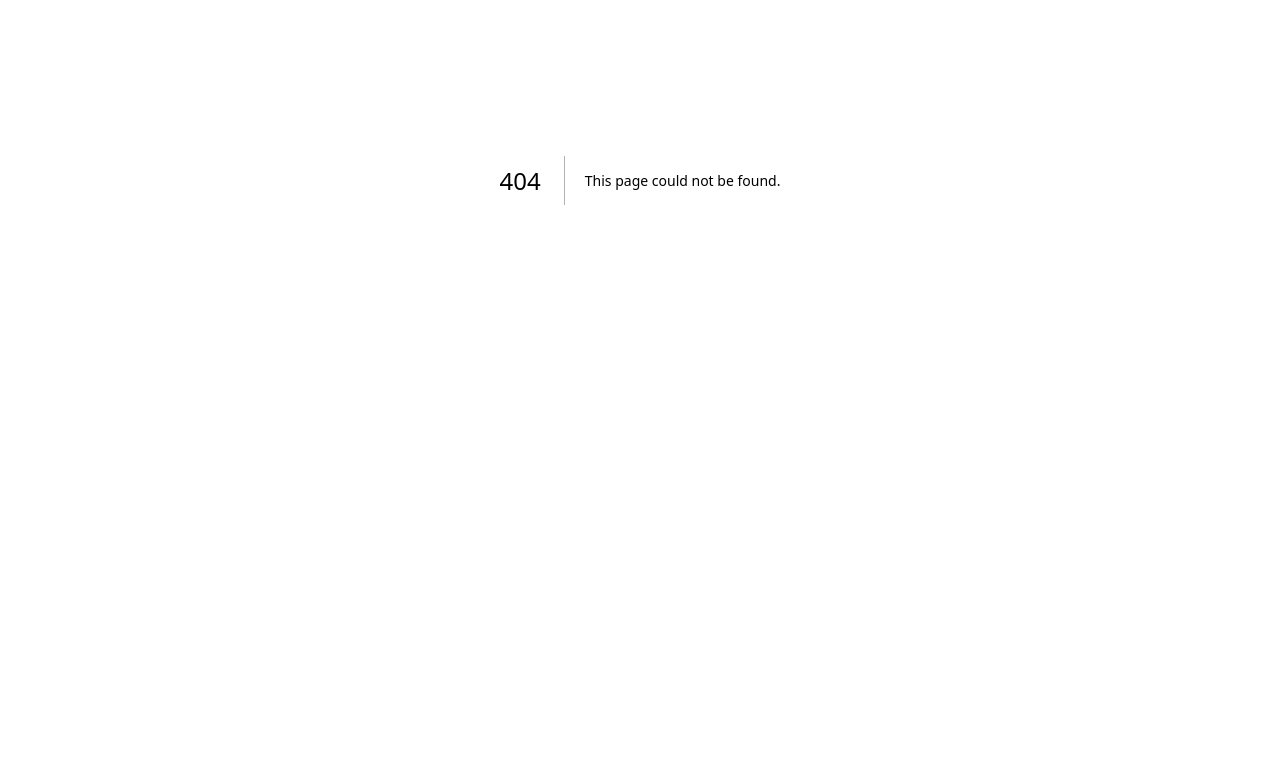
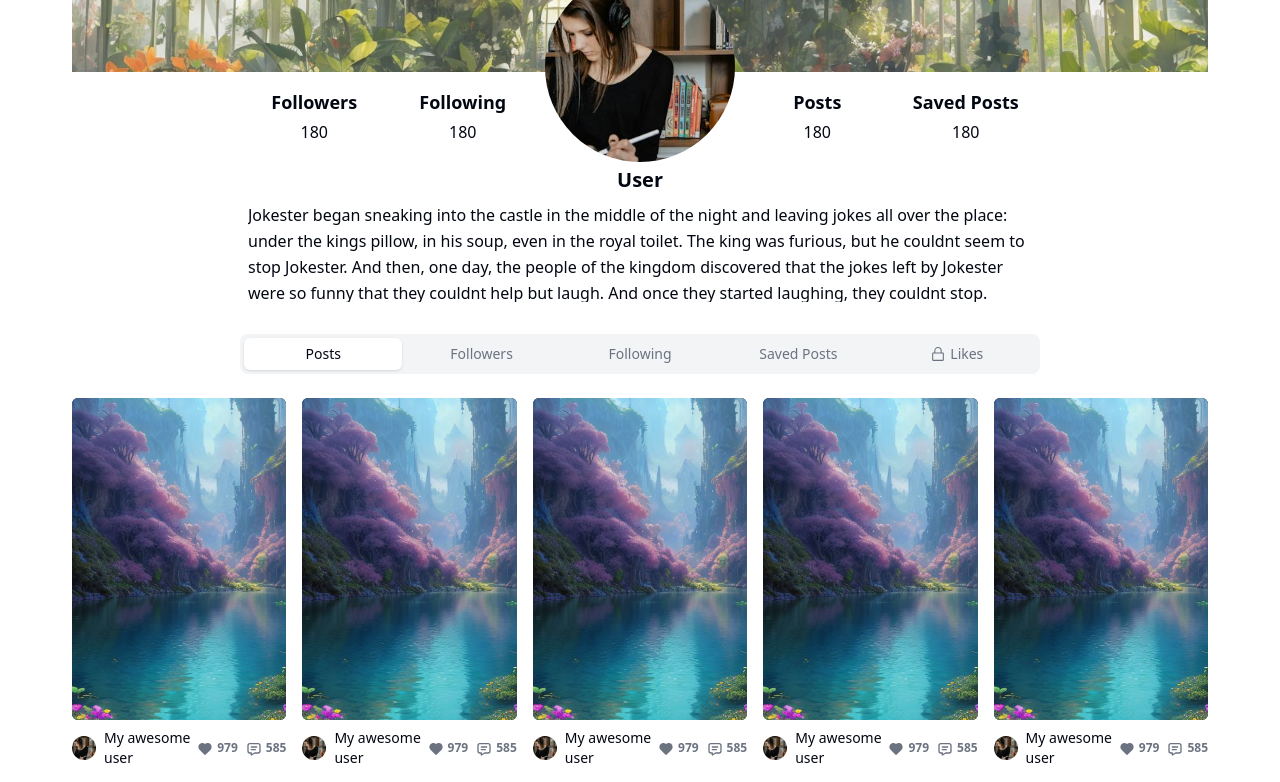
Before and after one commit to commune-ai/open-rental, a Next.js app in the folder frontend/: page /profile/1 in a window 1280 px wide. Before the commit this address had no page. Shown: the part 220-1002 px from the top of the page. Before the commit the page ends 800 px from the top, so only its background shows below. Built offline with nearby package versions, Linux system fonts and the light colour scheme.

Commit message:
Initial profile page mockup

```diff
--- a/frontend/src/components/explore/ExploreCard.tsx
+++ b/frontend/src/components/explore/ExploreCard.tsx
@@ -15,7 +15,7 @@ export default function ExploreCard() {
 				<Image src={'/test-post.png'} fill={true} alt="Test" className={`object-cover transition-all ${hover && 'scale-105'}`} />
 				<div className="absolute transition-all opacity-0 hover:opacity-100 inset-0 p-4 flex items-end bg-gradient-to-t from-[rgba(0,0,0,0.8)] from-5% via-transparent via-30%"
 					onMouseEnter={() => { setHover(true) }} onMouseLeave={() => { setHover(false) }}>
-					<h3 className="font-medium leading-none text-white">My awesome title</h3>
+					<h3 className="font-medium text-white">My awesome title</h3>
 					<Button className="absolute top-[6px] left-[6px] w-6 h-6" size={'icon'} variant={'outline'}> <IconDots size={16} /> </Button>
 				</div>
 			</div>
@@ -23,10 +23,10 @@ export default function ExploreCard() {
 			<div className="w-full flex items-center mt-2 justify-between">
 				<div className="flex items-center">
 					<Avatar className="size-6">
-						<AvatarImage src="/test.jpg" alt="@shadcn" />
+						<AvatarImage className="object-cover" src="/test.jpg" alt="@shadcn" />
 						<AvatarFallback>CN</AvatarFallback>
 					</Avatar>
-					<h4 className="ml-2 font-medium leading-none text-sm">My awesome user</h4>
+					<h4 className="ml-2 font-medium text-sm">My awesome user</h4>
 				</div>
 				<div className="flex items-center gap-2">
 					<div className="flex items-center">
--- a/frontend/src/components/explore/PostModal.tsx
+++ b/frontend/src/components/explore/PostModal.tsx
@@ -27,12 +27,12 @@ export default function PostModal() {
 
 								<div className="flex items-center">
 									<Avatar className="size-11">
-										<AvatarImage src="/test.jpg" alt="@shadcn" />
+										<AvatarImage  className="object-cover" src="/test.jpg" alt="@shadcn" />
 										<AvatarFallback>CN</AvatarFallback>
 									</Avatar>
 									<div className="flex flex-col ml-2 gap-1">
-										<h3 className="font-medium leading-none">User</h3>
-										<h3 className="font-normal text-sm leading-none text-muted-foreground">Feb 02, 2024</h3>
+										<h3 className="font-medium ">User</h3>
+										<h3 className="font-normal text-sm  text-muted-foreground">Feb 02, 2024</h3>
 									</div>
 								</div>
 
@@ -45,7 +45,7 @@ export default function PostModal() {
 							<div className="grow min-h-0 flex flex-col">
 
 								<div className="pt-4 flex flex-col gap-3">
-									<h3 className="pl-2 font-medium text-lg leading-none shrink-0">My title</h3>
+									<h3 className="pl-2 font-medium text-lg  shrink-0">My title</h3>
 									<div className="w-full text-sm h-[250px]">
 										<ScrollArea className="h-full w-full px-2 leading-relaxed" type="auto">
 											Jokester began sneaking into the castle in the middle of the night and leaving
@@ -111,31 +111,31 @@ export default function PostModal() {
 									</Tabs>
 									<div className="w-full flex mt-8">
 										<div className="flex-1 flex flex-col">
-											<h3 className="font-medium leading-none">Model</h3>
-											<span className="mt-3 text-sm leading-none text-secondary-foreground">Juggernaut XL</span>
+											<h3 className="font-medium ">Model</h3>
+											<span className="mt-3 text-sm  text-secondary-foreground">Juggernaut XL</span>
 										</div>
 										<div className="flex-1 flex flex-col">
-											<h3 className="font-medium leading-none">Sampling Method</h3>
-											<span className="mt-3 text-sm leading-none text-secondary-foreground">Euler Ancestral</span>
+											<h3 className="font-medium ">Sampling Method</h3>
+											<span className="mt-3 text-sm  text-secondary-foreground">Euler Ancestral</span>
 										</div>
 										<div className="flex-1 flex flex-col">
-											<h3 className="font-medium leading-none">Sampling Steps</h3>
-											<span className="mt-3 text-sm leading-none text-secondary-foreground">50</span>
+											<h3 className="font-medium ">Sampling Steps</h3>
+											<span className="mt-3 text-sm  text-secondary-foreground">50</span>
 										</div>
 
 									</div>
 									<div className="w-full flex mt-8">
 										<div className="flex-1 flex flex-col">
-											<h3 className="font-medium leading-none">CFG Scale</h3>
-											<span className="mt-3 text-sm leading-none text-secondary-foreground">10</span>
+											<h3 className="font-medium ">CFG Scale</h3>
+											<span className="mt-3 text-sm  text-secondary-foreground">10</span>
 										</div>
 										<div className="flex-1 flex flex-col">
-											<h3 className="font-medium leading-none">Seed</h3>
-											<span className="mt-3 text-sm leading-none text-secondary-foreground">12345678</span>
+											<h3 className="font-medium ">Seed</h3>
+											<span className="mt-3 text-sm  text-secondary-foreground">12345678</span>
 										</div>
 										<div className="flex-1 flex flex-col">
-											<h3 className="font-medium leading-none">Dimensions</h3>
-											<span className="mt-3 text-sm leading-none text-secondary-foreground">512x1024</span>
+											<h3 className="font-medium ">Dimensions</h3>
+											<span className="mt-3 text-sm  text-secondary-foreground">512x1024</span>
 										</div>
 
 									</div>
@@ -158,17 +158,17 @@ export default function PostModal() {
 						</div>
 
 						<div className="w-full mt-4">
-							<h3 className="font-medium text-xl leading-none shrink-0">Comments</h3>
+							<h3 className="font-medium text-xl  shrink-0">Comments</h3>
 							<div className="w-full max-w-[800px] mt-4 flex flex-col mx-auto gap-4">
 								<div className="flex flex-col gap-2">
 									<div className="w-full flex items-center mt-2 justify-between ">
 										<div className="flex items-center">
 											<Avatar className="size-8">
-												<AvatarImage src="/test.jpg" alt="@shadcn" />
+												<AvatarImage  className="object-cover" src="/test.jpg" alt="@shadcn" />
 												<AvatarFallback>CN</AvatarFallback>
 											</Avatar>
 											<div className="flex items-baseline">
-												<h4 className="ml-2 font-medium leading-none text-base">My awesome user</h4>
+												<h4 className="ml-2 font-medium  text-base">My awesome user</h4>
 												<span className="ml-2 text-[12px] font-semibold text-muted-foreground">5h ago</span>
 											</div>
 
@@ -192,11 +192,11 @@ export default function PostModal() {
 									<div className="w-full flex items-center mt-2 justify-between ">
 										<div className="flex items-center">
 											<Avatar className="size-8">
-												<AvatarImage src="/test.jpg" alt="@shadcn" />
+												<AvatarImage  className="object-cover" src="/test.jpg" alt="@shadcn" />
 												<AvatarFallback>CN</AvatarFallback>
 											</Avatar>
 											<div className="flex items-baseline">
-												<h4 className="ml-2 font-medium leading-none text-base">My awesome user</h4>
+												<h4 className="ml-2 font-medium  text-base">My awesome user</h4>
 												<span className="ml-2 text-[12px] font-semibold text-muted-foreground">5h ago</span>
 											</div>
 
@@ -220,11 +220,11 @@ export default function PostModal() {
 									<div className="w-full flex items-center mt-2 justify-between ">
 										<div className="flex items-center">
 											<Avatar className="size-8">
-												<AvatarImage src="/test.jpg" alt="@shadcn" />
+												<AvatarImage  className="object-cover" src="/test.jpg" alt="@shadcn" />
 												<AvatarFallback>CN</AvatarFallback>
 											</Avatar>
 											<div className="flex items-baseline">
-												<h4 className="ml-2 font-medium leading-none text-base">My awesome user</h4>
+												<h4 className="ml-2 font-medium  text-base">My awesome user</h4>
 												<span className="ml-2 text-[12px] font-semibold text-muted-foreground">5h ago</span>
 											</div>
 
@@ -248,11 +248,11 @@ export default function PostModal() {
 									<div className="w-full flex items-center mt-2 justify-between ">
 										<div className="flex items-center">
 											<Avatar className="size-8">
-												<AvatarImage src="/test.jpg" alt="@shadcn" />
+												<AvatarImage className="object-cover"  src="/test.jpg" alt="@shadcn" />
 												<AvatarFallback>CN</AvatarFallback>
 											</Avatar>
 											<div className="flex items-baseline">
-												<h4 className="ml-2 font-medium leading-none text-base">My awesome user</h4>
+												<h4 className="ml-2 font-medium  text-base">My awesome user</h4>
 												<span className="ml-2 text-[12px] font-semibold text-muted-foreground">5h ago</span>
 											</div>
 
--- a/frontend/src/components/generate/ModelCard.tsx
+++ b/frontend/src/components/generate/ModelCard.tsx
@@ -12,7 +12,7 @@ export default function ModelCard() {
 					<Badge variant={"default"} className="absolute bottom-1 right-1 flex gap-1 px-1  font-bold tracking-normal"><IconCrown size={20}/>Premium</Badge>
 				</CardContent>
 			</Card>
-			<h3 className="font-medium leading-none">My model</h3>
+			<h3 className="font-medium">My model</h3>
 		</div>
 
 	)
--- a/frontend/src/components/generate/ModifierCard.tsx
+++ b/frontend/src/components/generate/ModifierCard.tsx
@@ -13,7 +13,7 @@ export default function ModifierCard() {
 					<Badge variant={"default"} className="absolute bottom-1 right-1 flex gap-1 px-1  font-bold tracking-normal"><IconCrown size={20}/>Premium</Badge>
 				</CardContent>
 			</Card>
-			<h3 className="font-medium leading-none">My modifier</h3>
+			<h3 className="font-medium">My modifier</h3>
 		</div>
 
 	)
--- /dev/null
+++ b/frontend/src/components/profile/FollowerCard.tsx
@@ -0,0 +1,37 @@
+import Image from "next/image";
+import { Avatar, AvatarFallback, AvatarImage } from "../ui/avatar";
+import { Button } from "../ui/button";
+import { Card, CardContent } from "../ui/card";
+
+export default function FollowerCard() {
+	return (
+		<Card>
+			<CardContent className="flex flex-col p-5">
+				<div className="w-full p-0 flex">
+					<Avatar className="size-16 shrink-0">
+						<AvatarImage className="object-cover" src="/test.jpg" alt="@shadcn" />
+						<AvatarFallback>CN</AvatarFallback>
+					</Avatar>
+					<div className="ml-4 grow flex flex-col justify-center gap-[2px]">
+						<h3 className="font-medium text-base">User</h3>
+						<h3 className="text-xs line-clamp-1">Description</h3>
+					</div>
+					<div className="shrink-0 flex items-center">
+						<Button>Follow</Button>
+					</div>
+				</div>
+				<div className="flex justify-between gap-2 mt-2">
+					<div className="flex-1 aspect-square relative rounded-md overflow-hidden">
+						<Image fill={true} src={'/test-post.png'} alt="Post" className="object-cover" />
+					</div>
+					<div className="flex-1 aspect-square relative rounded-md overflow-hidden">
+						<Image fill={true} src={'/test-post.png'} alt="Post" className="object-cover" />
+					</div>
+					<div className="flex-1 aspect-square relative rounded-md overflow-hidden">
+						<Image fill={true} src={'/test-post.png'} alt="Post" className="object-cover" />
+					</div>
+				</div>
+			</CardContent>
+		</Card>
+	)
+}
--- a/frontend/src/components/ui/card.tsx
+++ b/frontend/src/components/ui/card.tsx
@@ -35,7 +35,7 @@ const CardTitle = React.forwardRef<
 >(({ className, ...props }, ref) => (
   <h3
     ref={ref}
-    className={cn("font-semibold leading-none tracking-tight", className)}
+    className={cn("font-semibold tracking-tight", className)}
     {...props}
   />
 ))
--- a/frontend/src/components/ui/dialog.tsx
+++ b/frontend/src/components/ui/dialog.tsx
@@ -86,7 +86,7 @@ const DialogTitle = React.forwardRef<
   <DialogPrimitive.Title
     ref={ref}
     className={cn(
-      "text-lg font-semibold leading-none tracking-tight",
+      "text-lg font-semibold tracking-tight",
       className
     )}
     {...props}
--- a/frontend/src/components/ui/label.tsx
+++ b/frontend/src/components/ui/label.tsx
@@ -5,7 +5,7 @@ import { cva, type VariantProps } from "class-variance-authority"
 import { cn } from "@/lib/utils"
 
 const labelVariants = cva(
-  "text-sm font-medium leading-none peer-disabled:cursor-not-allowed peer-disabled:opacity-70"
+  "text-sm font-medium peer-disabled:cursor-not-allowed peer-disabled:opacity-70"
 )
 
 const Label = React.forwardRef<
--- a/frontend/src/pages/explore.tsx
+++ b/frontend/src/pages/explore.tsx
@@ -16,7 +16,7 @@ export default function Explore() {
 
 	return (
 		<Main>
-			<PostModal/>
+			<PostModal />
 			<div className="flex flex-col mt-16 items-center">
 
 				<div className="flex items-center w-full max-w-[600px]">
@@ -40,7 +40,7 @@ export default function Explore() {
 
 				<div className={`w-full flex gap-2 transition-all overflow-hidden ${showFilter ? 'h-[76px] mt-6' : 'h-0 mt-0'}`}>
 					<div className="flex-1 flex flex-col gap-3 px-1 pb-1">
-						<h3 className="font-medium leading-none">Model</h3>
+						<h3 className="font-medium ">Model</h3>
 						<Select defaultValue='juggernaut_xl'>
 							<SelectTrigger className="w-full h-12">
 								<SelectValue />
@@ -51,7 +51,7 @@ export default function Explore() {
 						</Select>
 					</div>
 					<div className="flex-1 flex flex-col gap-3 px-1 pb-1">
-						<h3 className="font-medium leading-none">Content type</h3>
+						<h3 className="font-medium ">Content type</h3>
 						<Select defaultValue='2'>
 							<SelectTrigger className="w-full h-12">
 								<SelectValue />
@@ -63,7 +63,7 @@ export default function Explore() {
 						</Select>
 					</div>
 					<div className="flex-1 flex flex-col gap-3 px-1 pb-1">
-						<h3 className="font-medium leading-none">Timeframe</h3>
+						<h3 className="font-medium ">Timeframe</h3>
 						<Select defaultValue='all_time'>
 							<SelectTrigger className="w-full h-12">
 								<SelectValue />
--- /dev/null
+++ b/frontend/src/pages/profile/[id].tsx
@@ -0,0 +1,115 @@
+import ExploreCard from "@/components/explore/ExploreCard";
+import Main from "@/components/layout/Main";
+import FollowerCard from "@/components/profile/FollowerCard";
+import { Avatar, AvatarImage, AvatarFallback } from "@/components/ui/avatar";
+import { Button } from "@/components/ui/button";
+import { ScrollArea } from "@/components/ui/scroll-area";
+import { Tabs, TabsContent, TabsList, TabsTrigger } from "@/components/ui/tabs";
+import { LockClosedIcon } from "@radix-ui/react-icons";
+import { IconDots } from "@tabler/icons-react";
+import Image from "next/image";
+import Masonry from "react-responsive-masonry";
+
+export default function Profile() {
+	return (
+		<Main>
+			<div className="w-full flex flex-col items-center rounded-lg overflow-hidden relative">
+
+				<div className="w-full h-[180px] absolute">
+					<Image src={'/test-cover.jpg'} alt="Cover" fill={true} className="object-cover" />
+					<div className="absolute right-1 top-1 flex gap-1">
+						<Button>Follow</Button>
+						<Button size={'icon'} variant={'outline'}> <IconDots size={20} /> </Button>
+					</div>
+				</div>
+
+				<div className="w-full max-w-[800px] mt-20 shrink-0 flex z-[1]">
+					<div className="flex-1 flex flex-col items-center mt-[116px] gap-1">
+						<h3 className="text-lg font-semibold">Followers</h3>
+						<span>180</span>
+					</div>
+					<div className="flex-1  flex flex-col items-center mt-[116px] gap-1">
+						<h3 className="text-lg font-semibold">Following</h3>
+						<span>180</span>
+					</div>
+					<div className="shrink-0 px-2">
+						<Avatar className="size-[190px]">
+							<AvatarImage className="object-cover" src="/test.jpg" alt="@shadcn" />
+							<AvatarFallback>CN</AvatarFallback>
+						</Avatar>
+					</div>
+					<div className="flex-1  flex flex-col items-center mt-[116px] gap-1">
+						<h3 className="text-lg font-semibold">Posts</h3>
+						<span>180</span>
+					</div>
+					<div className="flex-1  flex flex-col items-center mt-[116px] gap-1">
+						<h3 className="text-lg font-semibold">Saved Posts</h3>
+						<span>180</span>
+					</div>
+				</div>
+				<div className="w-full max-w-[800px] flex flex-col items-center mt-1">
+					<h3 className="text-xl font-semibold">User</h3>
+					<ScrollArea className="w-full px-2 leading-relaxed mt-2 [&>*]:max-h-[100px]" >
+						Jokester began sneaking into the castle in the middle of the night and leaving
+						jokes all over the place: under the kings pillow, in his soup, even in the
+						royal toilet. The king was furious, but he couldnt seem to stop Jokester. And
+						then, one day, the people of the kingdom discovered that the jokes left by
+						Jokester were so funny that they couldnt help but laugh. And once they
+						started laughing, they couldnt stop.
+						Jokester began sneaking into the castle in the middle of the night and leaving
+						jokes all over the place: under the kings pillow, in his soup, even in the
+						royal toilet. The king was furious, but he couldnt seem to stop Jokester. And
+						then, one day, the people of the kingdom discovered that the jokes left by
+						Jokester were so funny that they couldnt help but laugh. And once they
+						started laughing, they couldnt stop.
+						Jokester began sneaking into the castle in the middle of the night and leaving
+						jokes all over the place: under the kings pillow, in his soup, even in the
+						royal toilet. The king was furious, but he couldnt seem to stop Jokester. And
+						then, one day, the people of the kingdom discovered that the jokes left by
+						Jokester were so funny that they couldnt help but laugh. And once they
+						started laughing, they couldnt stop.
+					</ScrollArea>
+				</div>
+
+				<Tabs defaultValue="posts" className="w-full mt-8 flex flex-col">
+					<TabsList className="flex h-10 w-full max-w-[800px] self-center">
+						<TabsTrigger className="flex-1 h-8" value="posts">Posts</TabsTrigger>
+						<TabsTrigger className="flex-1 h-8" value="followers">Followers</TabsTrigger>
+						<TabsTrigger className="flex-1 h-8" value="following">Following</TabsTrigger>
+						<TabsTrigger className="flex-1 h-8" value="saved">Saved Posts</TabsTrigger>
+						<TabsTrigger className="flex-1 h-8 flex gap-1 items-center" value="likes"><LockClosedIcon className="size-4"/> Likes</TabsTrigger>
+					</TabsList>
+					<TabsContent value="posts">
+						<div className="mt-4 flex w-full">
+							<Masonry columnsCount={5} gutter={'16px'}>
+								<ExploreCard />
+								<ExploreCard />
+								<ExploreCard />
+								<ExploreCard />
+								<ExploreCard />
+								<ExploreCard />
+								<ExploreCard />
+								<ExploreCard />
+								<ExploreCard />
+								<ExploreCard />
+							</Masonry>
+						</div>
+					</TabsContent>
+					<TabsContent value="followers">
+					<div className="mt-4 flex w-full">
+							<Masonry columnsCount={4} gutter={'16px'}>
+								<FollowerCard/>
+								<FollowerCard/>
+								<FollowerCard/>
+								<FollowerCard/>
+								<FollowerCard/>
+							</Masonry>
+						</div>
+					</TabsContent>
+				</Tabs>
+			</div>
+
+
+		</Main>
+	)
+}
```
Also changed, not shown: frontend/public/test-cover.jpg (added).
